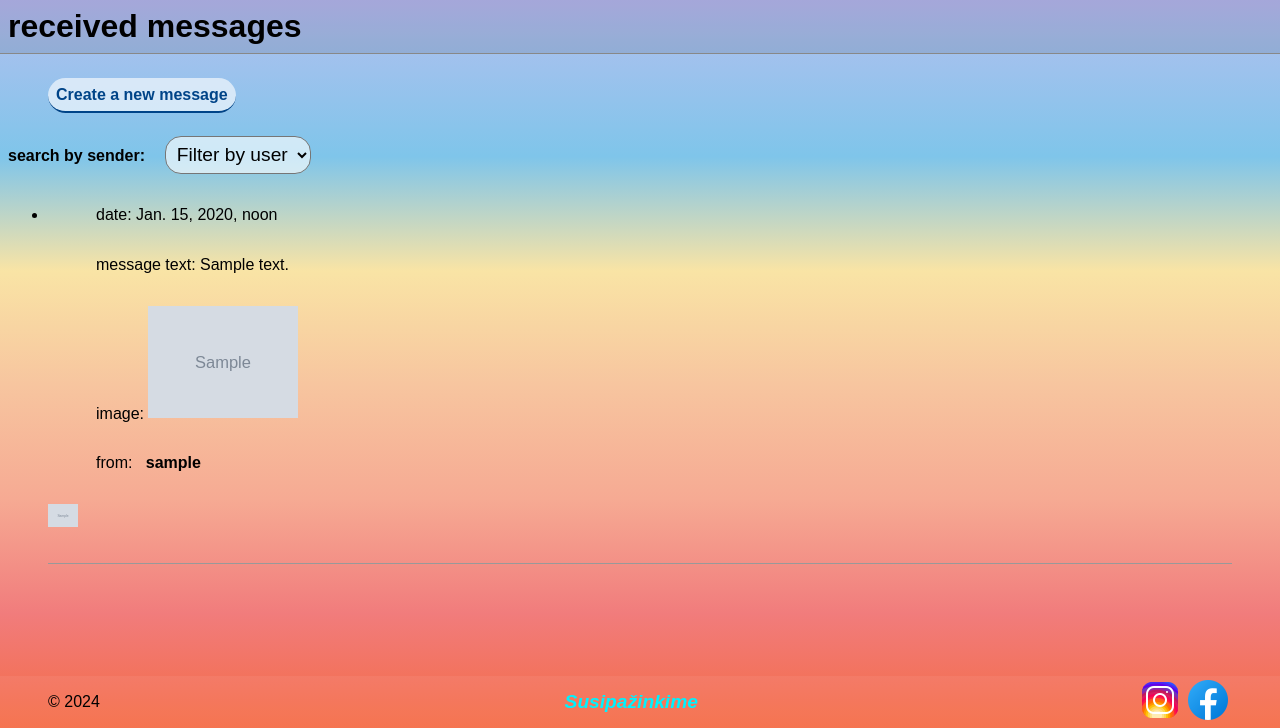
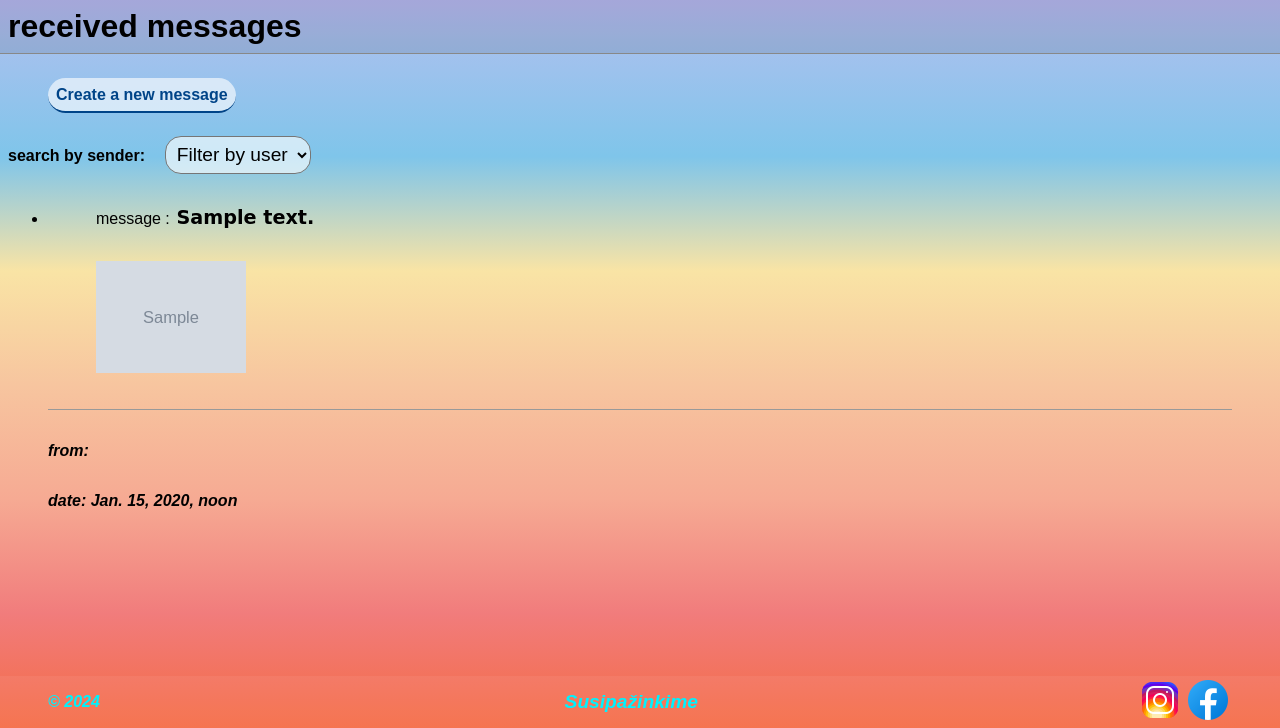
Before and after one commit to Jolitaviso/eisva, a Django app: page /user_profile/received/ in a window 1280 px wide. Shown: the part 72-800 px from the top of the page. Run offline with Django 5.2, Linux system fonts and the light colour scheme; a user stored in the database is signed in; tables that the repository leaves empty hold one stand-in row (values such as "Sample post"); grey boxes marked "Sample" are stand-in pictures.

Commit message:
Nu list_send bus gerai ir toks

```diff
--- a/blog/user_profile/templates/user_profile/message_list_received.html
+++ b/blog/user_profile/templates/user_profile/message_list_received.html
@@ -29,30 +29,32 @@
       <div>
         <ul class="message_room">
           <li>
-            <p>{% trans "date" %}: {{ message.timestamp }}</p>
-            <p>{% trans "message text" %}: {{ message.text }}</p>
-            {% if message.image %}
-              <p>{% trans "image" %}: <img src="{{ message.image.url }}" alt="{% trans "message image"|title %}" width="150"></p>
+            <p>{% trans "message :" %}<c style="font-family:cursive; font-size:120%; font-weight:700;"> {{ message.text }}</c></p>
+              <p>{% if message.image %}
+                <a href="{{ message.image.url }}">
+                  <img src="{{ message.image.url }}" alt="{% trans "message image"|title %}" width="150">
               {% endif %}
+            </p>
+      </div>
+      <div>
           <p>{% trans "from" %}: &nbsp;
+            {% for sender in message.sender.all %}
+              <a href="{% url 'user_detail' sender.username %}">
                 <strong>{{ sender }}</strong>
-              <div>
-                {% if sender == request.user %}
                   {% if sender.profile.picture %}
-                      <img src="{{ sender.profile.picture.url }}" alt="{% trans "profile picture"|title %}" width="30">
+                    <img src="{{ sender.profile.picture.url }}" alt="{% trans "profile picture"|title %}" style="border-radius: 50%; width: 50px; height: 50px; margin-right: 10px;">
                   {% endif %}
-                {% endif %}
+            {% endfor %}
+                  <div><p>{% trans "date" %}: {{ message.timestamp }}</p>
                   </div>
-            </p>
-              {% endwith %}
+              <!--{% if sender == request.user %}{% endif %}-->
           </p>
           </li>
         </ul>
       </div>
-
+    {% endwith %}
   {% endfor %}
 {% else %}
-  <p>{% trans "No received messages." %}</p>
 {% endif %}
 {% endif %}
 
```
Also changed, not shown: blog/user_profile/templates/user_profile/message_list_send.html (+7 -8 lines), blog/media/message_documents/0_3_R9MPLUC.webp (added), blog/media/message_documents/gelike.jpg (added), blog/media/message_documents/gelike_IZejydn.jpg (added), blog/media/message_images/0_0_HvyQ28h.jpg (added), blog/media/message_images/0_3.webp (added), blog/media/message_images/0_3_vK6tG65.webp (added). Lines whose indentation alone changed are shown as unchanged.
